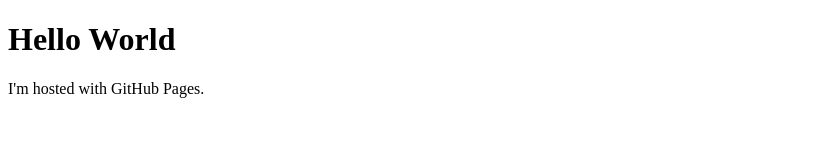
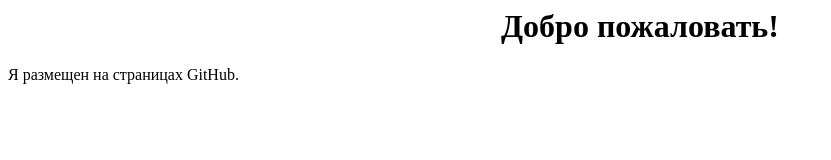
Before and after one commit to xXxBlackRoninxXx/hello-world, a plain HTML site: page index.html in a window 1280 px wide. Shown: the whole page, without its empty margins (0-831 px from the left). Drawn offline with Linux system fonts and the light colour scheme.

Commit message:
Update index.html

```diff
--- a/index.html
+++ b/index.html
@@ -1,12 +1,19 @@
-<!DOCTYPE html>
+<! DOCTYPE  html>
 <html>
+<head>
 
-<head>
-  <title>JS One LOVE!!</title>
+  <title> JS One LOVE !! </title>
+  <link rel="stylesheet" href="style.css">
+
 </head>
 
 <body>
-<h1>Hello World</h1>
-<p>I'm hosted with GitHub Pages.</p>
+
+	<div class="text">
+		<h1 style="background-color:#FFFFFF" align="center">Добро пожаловать!</h1>
+	</div>
+
+<p> Я размещен на страницах GitHub. </p>
 </body>
-</html>
+
+</html >
```
